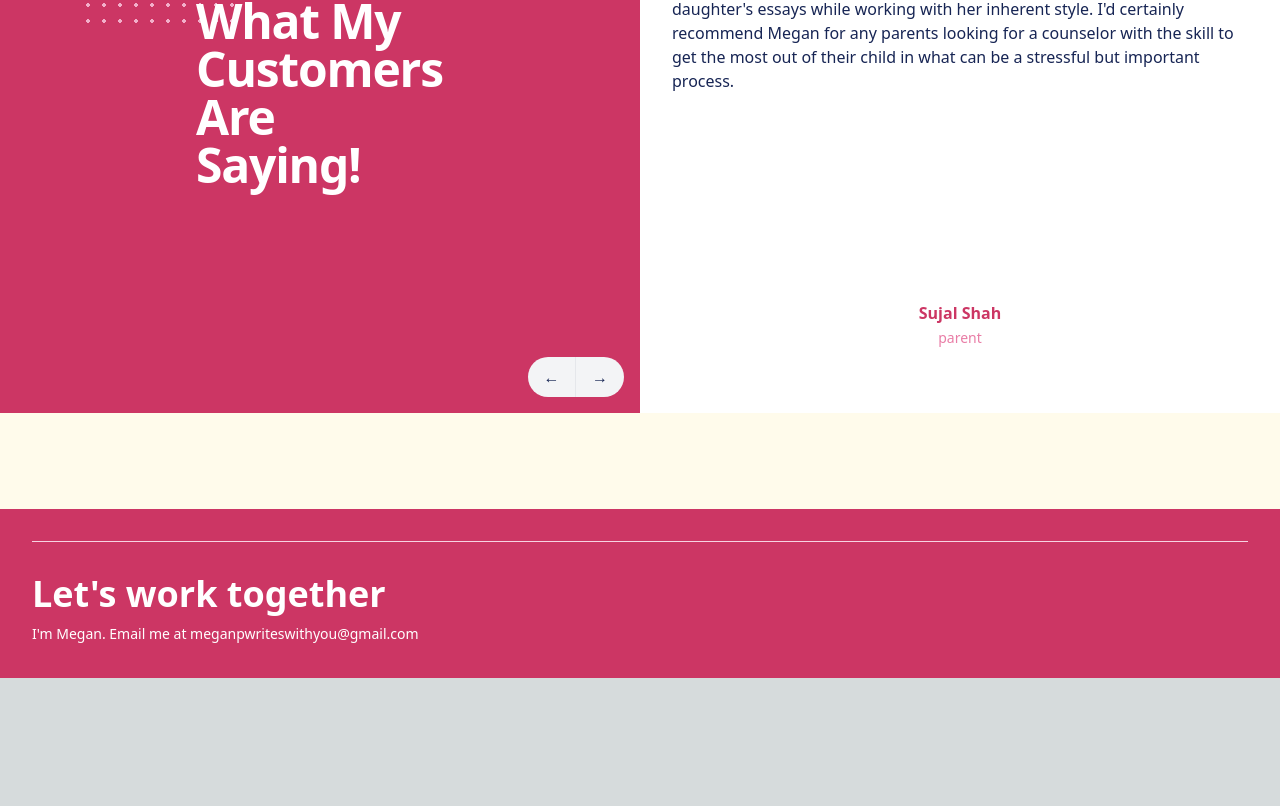
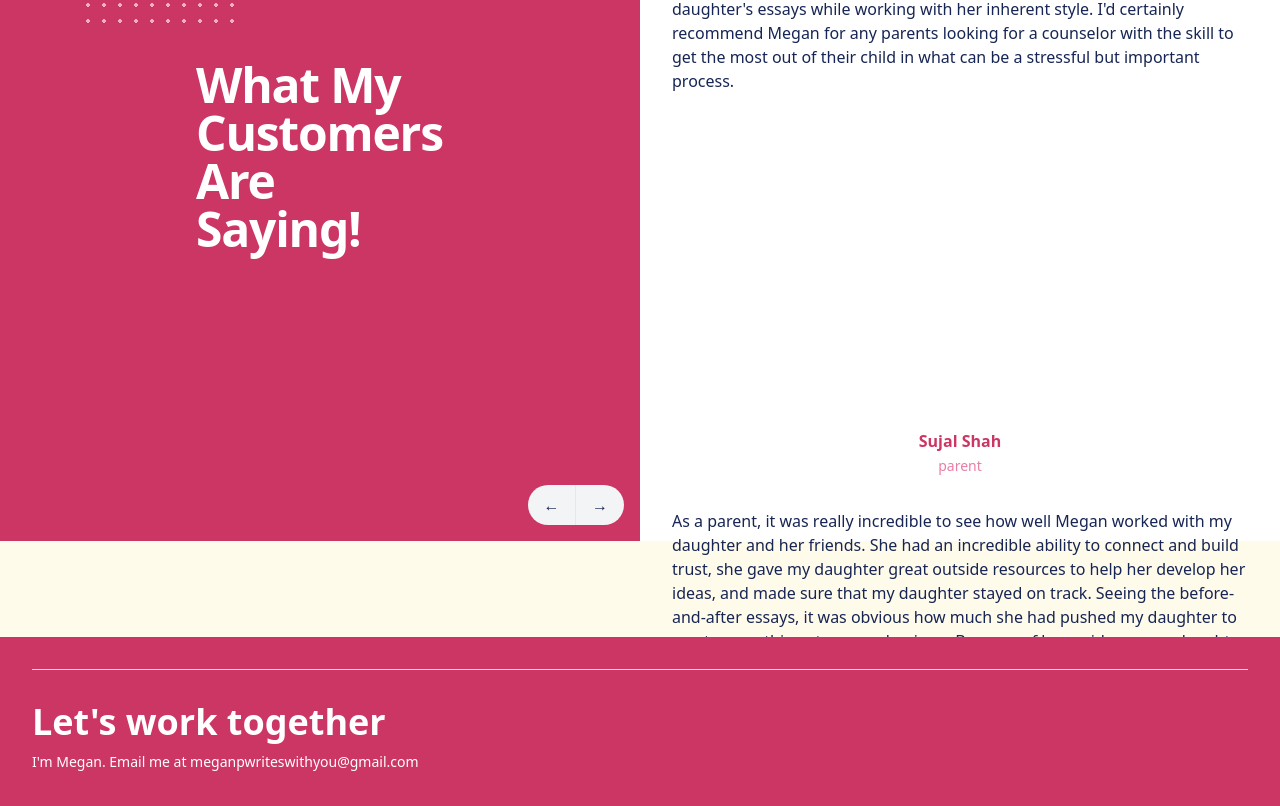
Before and after one commit to tendermoonflower/mpcc, a Next.js app: page / in a window 1280 px wide. Shown: the part 4520-5326 px from the top of the page. Before the commit the page ends 5198 px from the top, so only its background shows below. Built offline with nearby package versions, Linux system fonts and the light colour scheme.

Commit message:
Update index.tsx

```diff
--- a/pages/index.tsx
+++ b/pages/index.tsx
@@ -504,6 +504,33 @@ const TestimonialComponent = () => {
             </div>
           </div>
 
+           {/* Testimonial 4 */}
+          <div
+            className={`h-full relative z-10 flex flex-col justify-between  ${
+              testimonialActive === 2 ? "" : "hidden"
+            }`}
+          >
+            <p>
+              As a parent, it was really incredible to see how well Megan worked with
+              my daughter and her friends. She had an incredible ability to connect and
+              build trust, she gave my daughter great outside resources to help her
+              develop her ideas, and made sure that my daughter stayed on track. Seeing the
+              before-and-after essays, it was obvious how much she had pushed my daughter
+              to create something strong and unique. Because of her guidance, my daughter
+              was able to get into the reach schools her high school counselor
+              was discouraging her from applying to. I highly recommend Megan's services.
+
+            </p>
+            <div className="text-center my-8" x-show="testimonialActive == 1">
+              <h2 className="text-sm xl:text-base font-bold text-rose-600 leading-tight">
+                Bettina Levy
+              </h2>
+              <small className="text-rose-400 text-xs xl:text-sm truncate">
+                parent
+              </small>
+            </div>
+          </div>
+
           {/* Other elements like buttons, names, etc. */}
         </div>
       </div>
```
